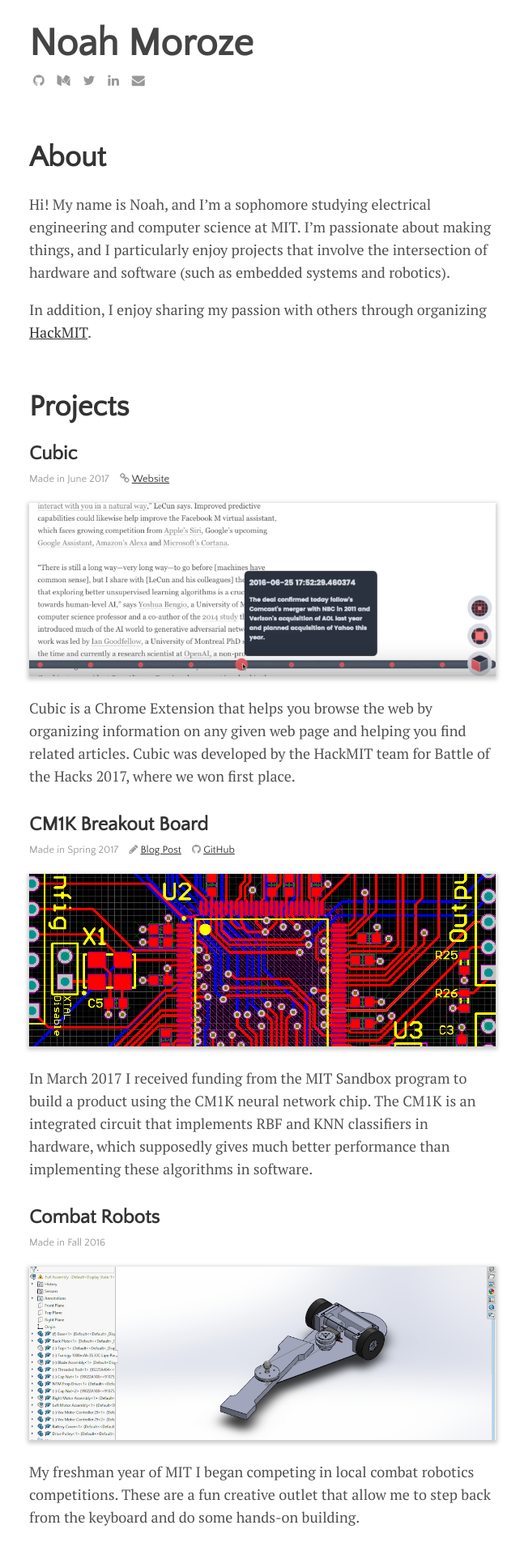
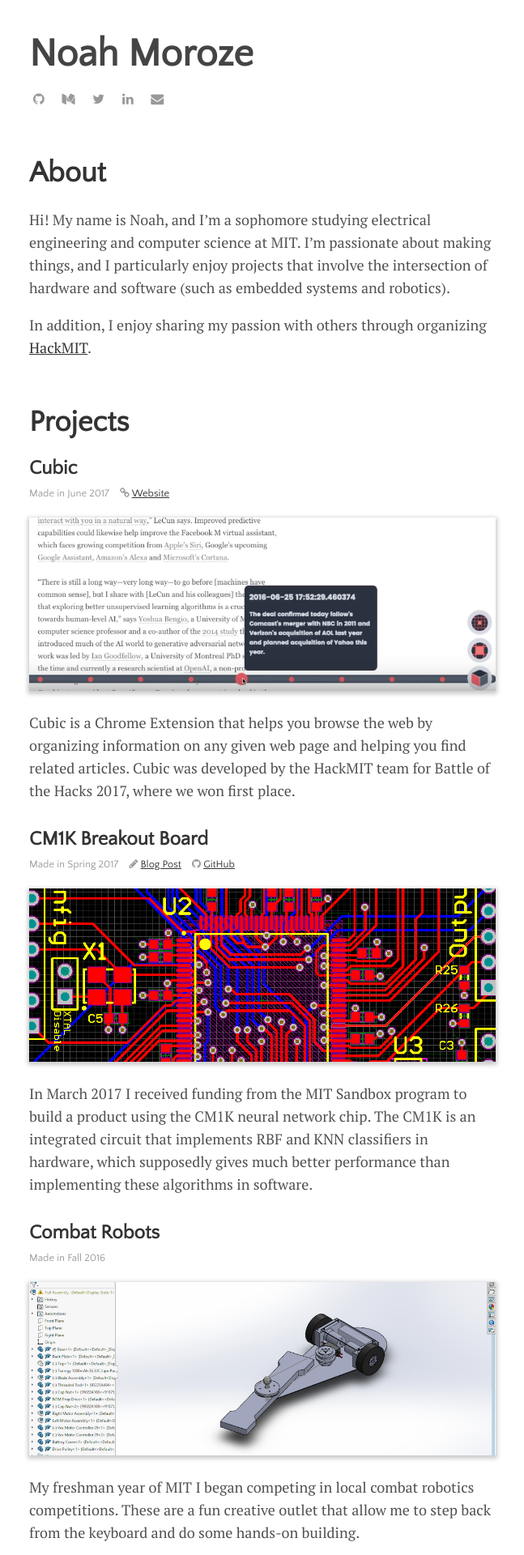
Before and after one commit to nmoroze/nmoroze.github.io, a Jekyll site: the page built from index.html, in a window 1280 px wide. Shown: the top 1920 px of the page at 81% size, without its empty margins (316-963 px from the left). Built offline with Jekyll 4.4.1, drawn with Linux system fonts in a browser that asks for light colours; nearby versions of some CDN libraries; the list of posts is cut into pages by our own code.

Commit message:
Fix header line height

```diff
--- a/_includes/header.html
+++ b/_includes/header.html
@@ -1,7 +1,7 @@
 <header class="masthead">
-  <h3 class="masthead-title">
+  <h1 class="masthead-title">
     <a href="{{ site.github.url }}/">{{ site.data.settings.title }}</a>
     <small class="masthead-subtitle">{{ site.data.settings.tagline }}</small>
     {% include menu.html %}
-  </h3>
+  </h1>
 </header>
--- a/_sass/custom.scss
+++ b/_sass/custom.scss
@@ -13,6 +13,7 @@
 
 h1{
   font-size: 3rem;
+  line-height: 0.8;
 }
 
 h2 {
```
